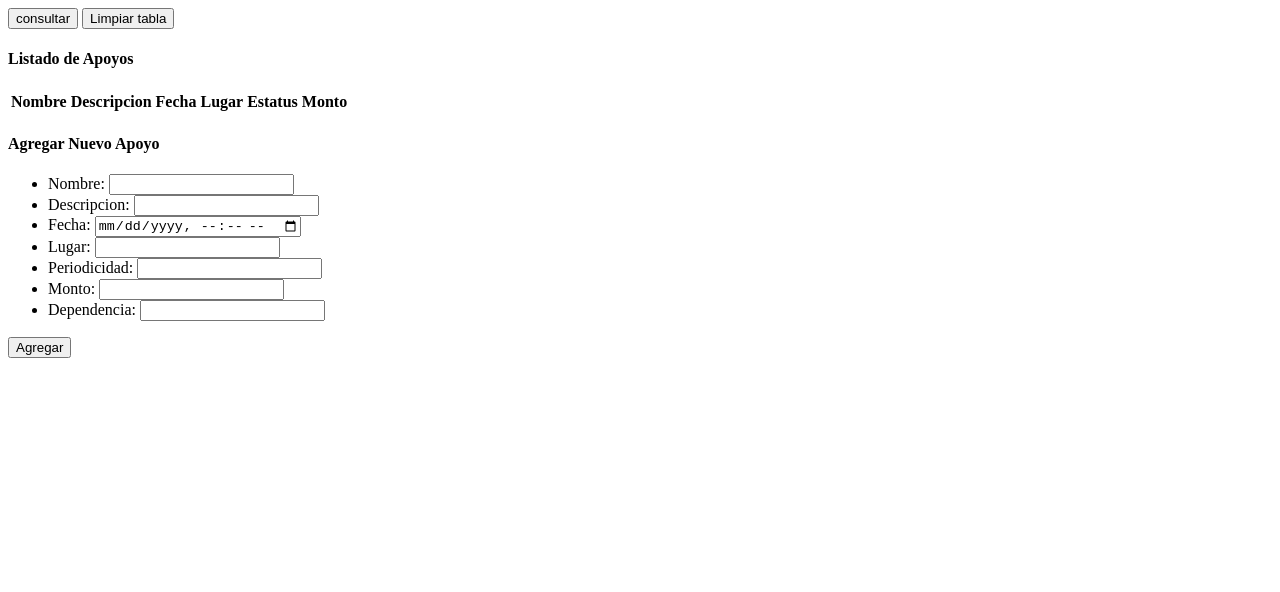
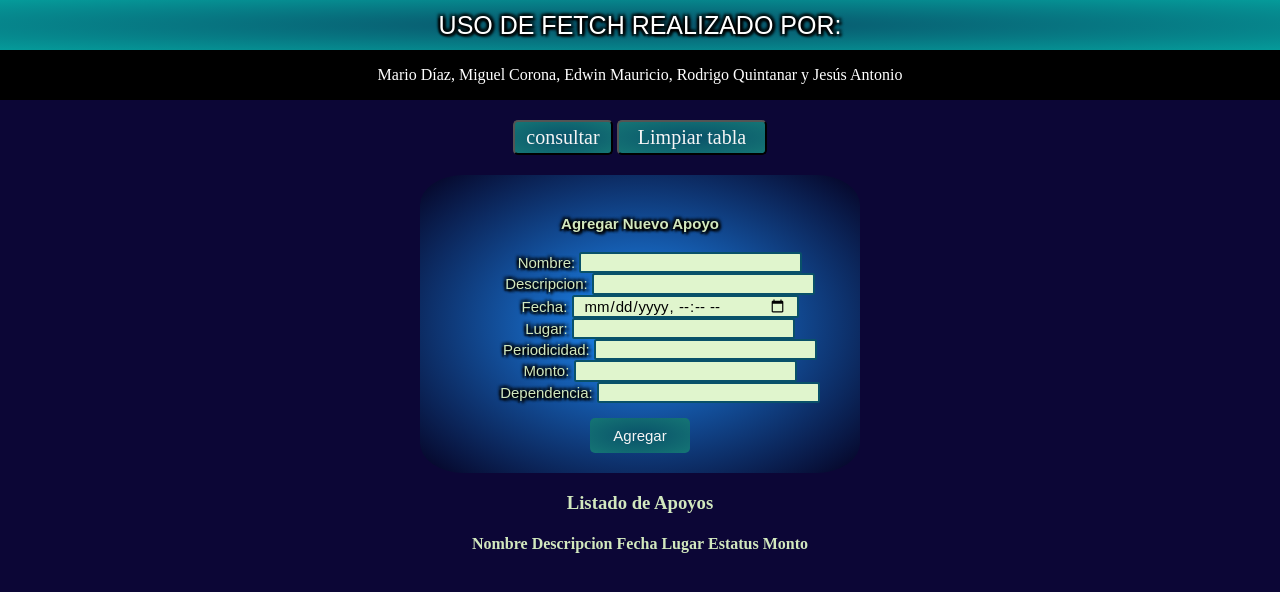
Before and after one commit to RoRo2023/Uso-de-fetch-en-sus-equipos, a plain HTML site: page index.html in a window 1280 px wide. Drawn offline with nearby package versions, Linux system fonts and the light colour scheme.

Commit message:
Se agregan algunos estilos para tratar de mejorar el diseño

```diff
--- a/index.html
+++ b/index.html
@@ -4,30 +4,31 @@
     <meta charset="UTF-8">
     <meta http-equiv="X-UA-Compatible" content="IE=edge">
     <meta name="viewport" content="width=device-width, initial-scale=1.0">
-    <title>Pruebas fetch</title>
+    <link rel="stylesheet" href="style.css">
+    <link rel="stylesheet" href="https://cdnjs.cloudflare.com/ajax/libs/normalize/8.0.1/normalize.min.css" integrity="sha512-NhSC1YmyruXifcj/KFRWoC561YpHpc5Jtzgvbuzx5VozKpWvQ+4nXhPdFgmx8xqexRcpAglTj9sIBWINXa8x5w==" crossorigin="anonymous" referrerpolicy="no-referrer" />
+    <title>USO DEL FETCH</title>
 </head>
 <body>
-    <button id="get">consultar</button>
-    <button id="limpiar">Limpiar tabla</button>
-    <div class="content">
-        <h4>Listado de Apoyos</h4>
-        <table class="default">
-            <tr>
-              <th>Nombre</th>
-              <th>Descripcion</th>
-              <th>Fecha</th>
-              <th>Lugar</th>
-              <th>Estatus</th>
-              <th>Monto</th>
-            </tr>
-            <tbody id="tabApoyo">
+  <header>
+    <nav class="gradiente-tit" >USO DE FETCH REALIZADO POR:  </nav>
+    <p></p>
 
-            </tbody>
+    <div class="integrantes"><p>
+      Mario Díaz, Miguel Corona, Edwin Mauricio, Rodrigo Quintanar y Jesús Antonio
+        </p>
+    </div>
+</header>
+<section class="sec_prin" >
+<div class="div_cons_limp">
+    <button class="consultar" id="get">consultar</button>
+    <button class="limpiar" id="limpiar">Limpiar tabla</button>
+</div>
 
-          </table>
-    </div>
-    <h4>Agregar Nuevo Apoyo</h4>
-    <form id="#formulario" action="" method="post">
+
+
+    <!--id="#formulario"-->
+    <form  id="formulario" class="formulario" action="" method="post">
+      <h4>Agregar Nuevo Apoyo</h4>
         <ul>
           <li>
             <label for="name">Nombre:</label>
@@ -58,8 +59,27 @@
             <input type="text" id="dependencia">
           </li>
         </ul>
-        <button id="btn-add">Agregar</button>
+        <button class="agregar" id="btn-add" class="buscador">Agregar</button>
        </form>
-    <script src="./index.js"></script>
+
+       <div class="div_agregar">
+        <h3>Listado de Apoyos</h3>
+        <table class="default">
+            <tr>
+              <th>Nombre</th>
+              <th>Descripcion</th>
+              <th>Fecha</th>
+              <th>Lugar</th>
+              <th>Estatus</th>
+              <th>Monto</th>
+            </tr>
+            <tbody id="tabApoyo">
+
+            </tbody>
+
+          </table>
+    </div>
+    <script src="/index.js"></script>
+  </section>
 </body>
 </html>
--- a/index.js
+++ b/index.js
@@ -18,14 +18,16 @@ const mon = document.querySelector('#monto');
 const dep = document.querySelector('#dependencia');
 
 //div para ver la información
-const content = document.querySelector('.content');
+//const content = document.querySelector('.content');
 
 //formulario.addEventListener('submit', createApoyoAsync)
+
 
 document.addEventListener('DOMContentLoaded', () => {
 
     button_get.onclick = () => {
         getApoyosAsync();
+
     }
     limpiaform.onclick = () => {
         document.querySelector("tbody").innerHTML = '';
@@ -47,9 +49,14 @@ document.addEventListener('DOMContentLoaded', () => {
 
 
 const getApoyosAsync = async () => {
+    alert(urlBase)
     const response = await fetch(urlBase); // GET
+
     const json = await response.json();
     const njson = json.data.apoyos;
+
+
+
     for (let i = 0; i < njson.length; i++){
         const row = document.createElement('tr');
         row.innerHTML = `
--- /dev/null
+++ b/style.css
@@ -0,0 +1,126 @@
+header{
+    color: white;
+    border-color: black;
+   background-color: black;
+   height: 100px;
+
+}
+.integrantes{
+    text-align: center;
+
+}
+.formulario
+{
+
+    border-radius: 10%;
+    font-size: 15px;
+    text-shadow: -2px -2px 3px black, 2px 2px 3px black,2px -2px 3px black, 2px 2px 3px black, -2px 2px 2px black;
+    background-image: radial-gradient( dodgerBlue,rgb(5, 2, 35));
+    text-decoration:solid;
+    padding: 20px;
+    gap: 20px;
+    gap:20px ;
+    width: 400px;
+    border-color: black;
+   font-family: Arial, Helvetica, sans-serif;
+
+    text-align: center;
+}
+li{
+    list-style: none;
+
+}
+.gradiente-tit{
+
+    font-size: 25px;
+    text-shadow: -2px -2px 3px black, 2px 2px 3px black,2px -2px 3px black, 2px 2px 3px black, -2px 2px 2px black;
+    background-image: radial-gradient(#095169, #059b9a);
+    text-decoration:solid;
+    Line-height: 50px;
+    gap:20px ;
+    border-color: black;
+   font-family: Arial, Helvetica, sans-serif;
+
+    text-align: center;
+
+}
+body{
+   background-color:  #0c0636;
+   color: #d2e8be;
+
+}
+.buscador{
+    text-align: center;
+
+}
+header nav{
+    align-items: center;
+    text-align: center;
+}
+input{
+border-radius: 2.5px;
+    margin: 10px 10px 0px 10px; /*top, right, bottom and left */
+    border: 2px solid #095169;
+    padding: 0px 10px 0px 10px; /*top, right, bottom and left */
+
+
+
+    box-sizing: border-box;
+    transition: 0.3s;
+    background-color: #e0f5cd;
+}
+input:focus{
+
+    border-color: dodgerBlue;
+    box-shadow: 0 0 15px 0 dodgerblue;
+}
+
+.div_cons_limp{
+margin: 20px;
+
+}
+.sec_prin{
+    display: flex;
+    flex-direction: column;
+    align-items: center;
+    text-align: center;
+}
+/***********************************LO DE LOS BOTONES AQUI**********************************/
+.consultar{
+    background-image: radial-gradient(#095169, #157575);
+    border-radius: 5px;
+    color: whitesmoke;
+    height: 35px;
+    width: 100px;
+    font-size: 20px;
+}
+.consultar:hover{
+    border-color: aqua;
+    box-shadow: 0 0 15px 0 aqua;
+}
+.limpiar{
+    background-image: radial-gradient(#095169, #157575);
+    border-radius: 5px;
+    color: whitesmoke;
+    height: 35px;
+    width: 150px;
+    font-size: 20px;
+}
+.limpiar:hover{
+    border-color: aqua;
+    box-shadow: 0 0 15px 0 aqua;
+}
+
+.agregar{
+    background-image: radial-gradient(#095169, #157575);
+    border-radius: 5px;
+    color: whitesmoke;
+    border: 1px  #0c0636;
+    height: 35px;
+    width: 100px;
+    font-size: 15px;
+}
+.agregar:hover{
+    border-color: aqua;
+    box-shadow: 0 0 15px 0 aqua;
+}
```
